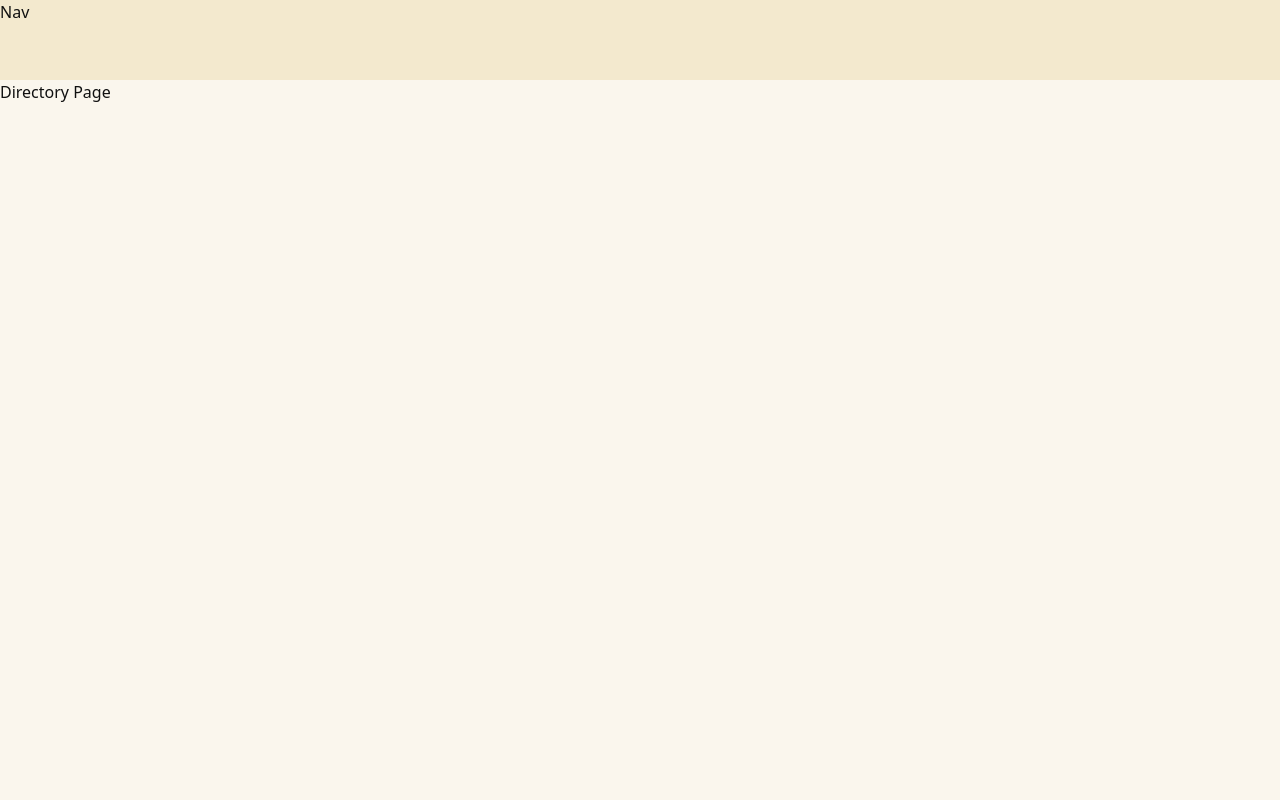
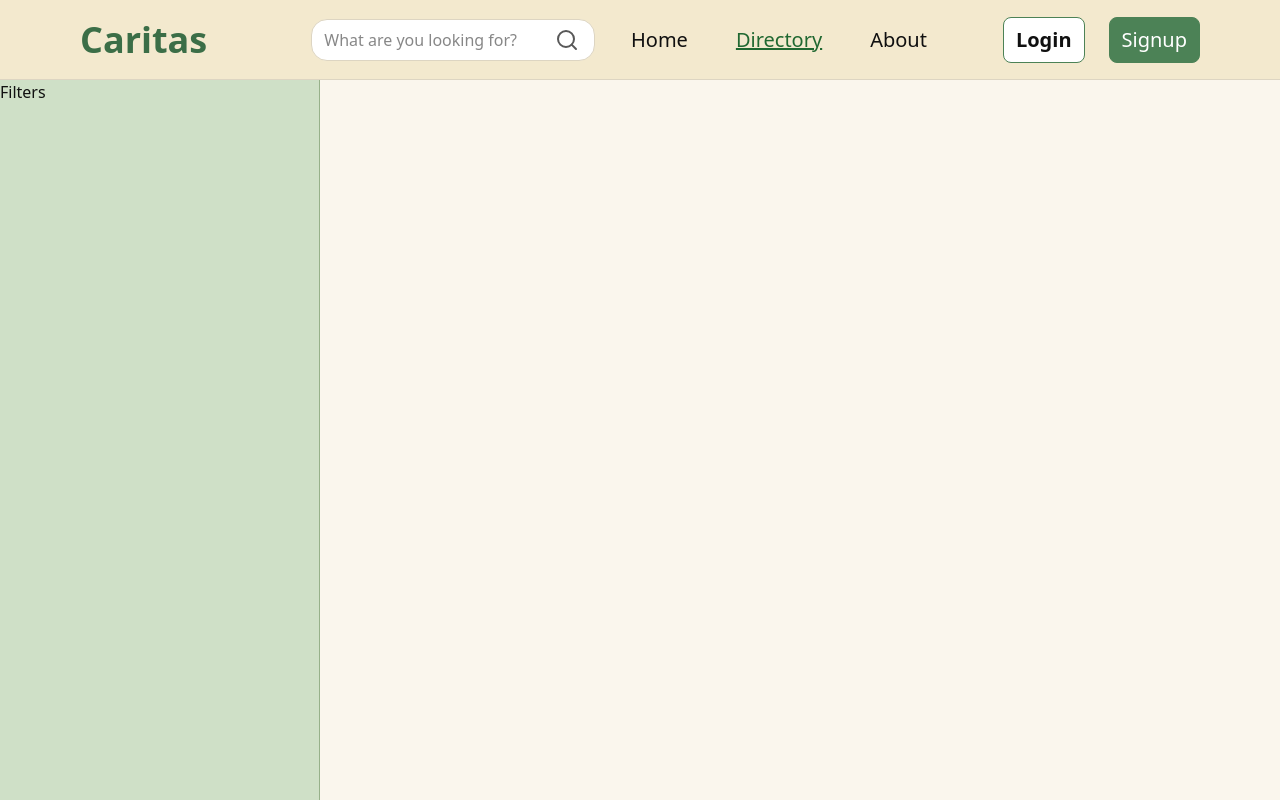
Before and after one commit to Yummypieisyummy/Caritas, a React (Vite) app in the folder frontend/: page /directory in a window 1280 px wide. Built offline with nearby package versions, Linux system fonts and the light colour scheme.

Commit message:
Add initial navbar layout with logo, links, search, and auth buttons

```diff
--- a/frontend/src/App.tsx
+++ b/frontend/src/App.tsx
@@ -1,5 +1,5 @@
 import { BrowserRouter as Router, Routes, Route } from 'react-router-dom';
-import Navbar from './components/Navbar';
+import Navbar from './components/layout/Navbar';
 import HomePage from './pages/HomePage';
 import DirectoryPage from './pages/DirectoryPage';
 import AboutPage from './pages/AboutPage';
--- a/frontend/src/components/Navbar.tsx
+++ /dev/null
@@ -1,5 +0,0 @@
-const Navbar = () => {
-  return <nav className="fixed top-0 w-full h-20 bg-nav-bg">Nav</nav>;
-};
-
-export default Navbar;
--- a/frontend/src/components/directory/Filters.tsx
+++ /dev/null
@@ -1,5 +0,0 @@
-const Filters = () => {
-  return <div>Filters</div>;
-};
-
-export default Filters;
--- /dev/null
+++ b/frontend/src/components/layout/Navbar.tsx
@@ -0,0 +1,61 @@
+import { NavLink } from 'react-router-dom';
+import { Search } from 'lucide-react';
+// Import reusable buttons for login signup later
+
+const Navbar = () => {
+  const navLinks = [
+    { id: 'Home', to: '/' },
+    { id: 'Directory', to: '/directory' },
+    { id: 'About', to: '/about' },
+  ];
+
+  return (
+    <nav className="fixed top-0 w-full h-20 bg-nav-bg border-b border-nav-stroke z-50">
+      <div className="mx-auto px-20 h-full flex items-center">
+        <div className="flex shrink-0 mr-20">
+          <h1 className="text-text-logo font-bold text-4xl">Caritas</h1>
+        </div>
+
+        <div className="relative flex-1 flex items-center px-6">
+          <input
+            type="search"
+            placeholder="What are you looking for?"
+            aria-label="Search"
+            className="w-full py-2 px-3 rounded-2xl bg-white border border-nav-stroke focus:outline-none focus:border-accent-green"
+          />
+          <Search className="absolute right-10 text-text-muted" />
+        </div>
+
+        <div className="flex items-center gap-6 text-xl font-medium">
+          {navLinks.map((link) => (
+            <NavLink
+              key={link.id}
+              to={link.to}
+              className={({ isActive }) =>
+                'px-3 ' +
+                (isActive
+                  ? 'text-text-green underline hover:opacity-85'
+                  : 'hover:opacity-85')
+              }
+            >
+              {link.id}
+            </NavLink>
+          ))}
+        </div>
+
+        {/* Temp login, signup buttons - make reusable later and add navigation */}
+        <div className="flex items-center gap-6 ml-16">
+          <button className="text-xl font-semibold bg-white py-2 px-3 rounded-lg border border-accent-green hover:opacity-85">
+            Login
+          </button>
+
+          <button className="text-xl font-medium bg-accent-green py-2 px-3 rounded-lg text-white border border-accent-green hover:opacity-90">
+            Signup
+          </button>
+        </div>
+      </div>
+    </nav>
+  );
+};
+
+export default Navbar;
--- /dev/null
+++ b/frontend/src/components/ui/Filters.tsx
@@ -0,0 +1,9 @@
+const Filters = () => {
+  return (
+    <aside className="h-[calc(100vh-5rem)] w-80 bg-filter-bg border-r border-filter-stroke">
+      Filters
+    </aside>
+  );
+};
+
+export default Filters;
--- a/frontend/src/index.css
+++ b/frontend/src/index.css
@@ -11,7 +11,11 @@
 
   --color-text-base: #101010;
   --color-text-muted: #585858;
-  --color-text-green: #274a2f;
+  --color-text-logo: #3b6e47;
+  --color-text-green: #206831;
+
+  --color-nav-stroke: #ddd5c2;
+  --color-filter-stroke: #97b18a;
 
   /* fonts */
   /* Shadows */
--- a/frontend/src/pages/DirectoryPage.tsx
+++ b/frontend/src/pages/DirectoryPage.tsx
@@ -1,8 +1,12 @@
 // Import Directory components and files here
-// import Filters from '../components/directory/Filters';
+import Filters from '../components/ui/Filters';
 
 const DirectoryPage = () => {
-  return <div>Directory Page</div>;
+  return (
+    <div>
+      <Filters />
+    </div>
+  );
 };
 
 export default DirectoryPage;
```
